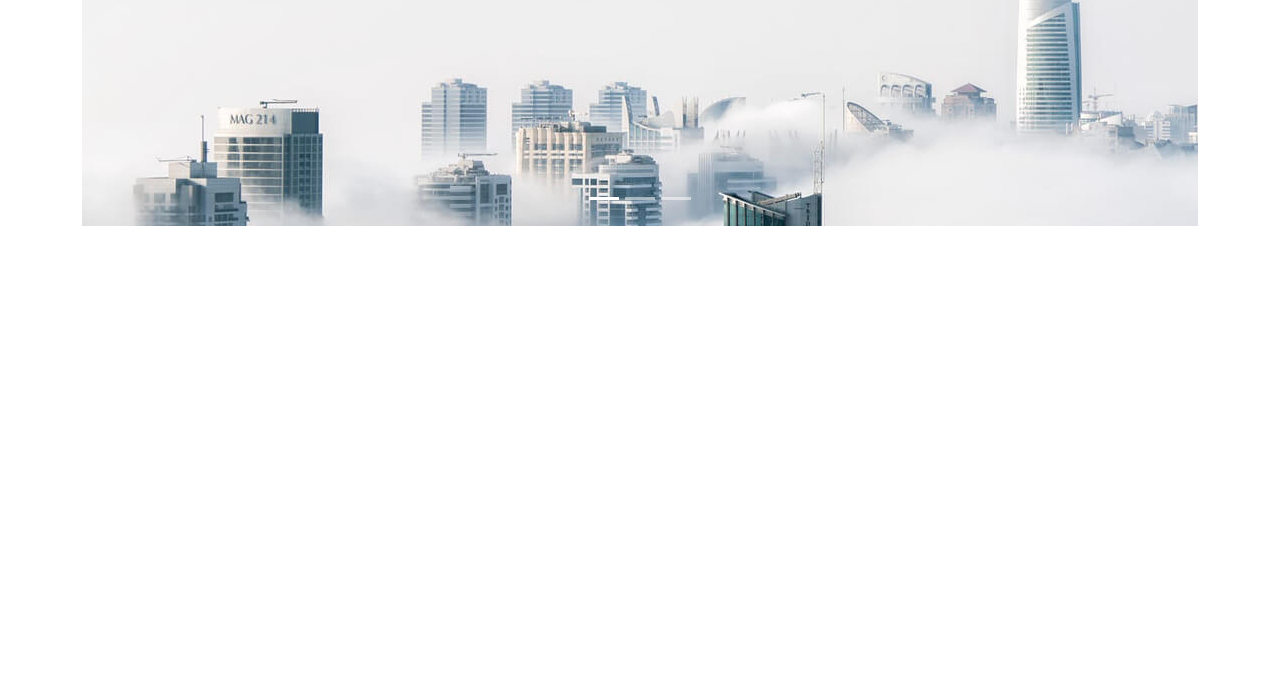
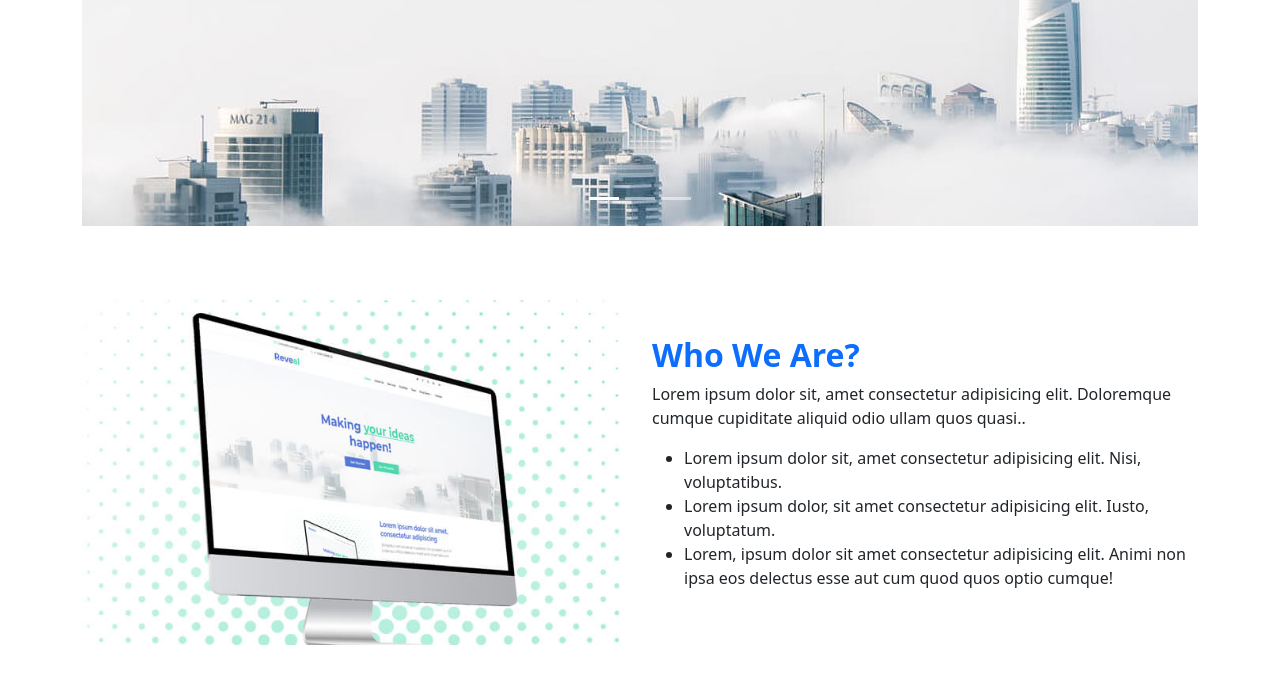
Before and after one commit to swadebsharma10/reveal-me, a plain HTML site: page index.html in a window 1280 px wide. Shown: the part 518-1202 px from the top of the page. Before the commit the page ends 800 px from the top, so only its background shows below. Drawn offline with Linux system fonts and the light colour scheme.

Commit message:
added who are we section

```diff
--- a/index.html
+++ b/index.html
@@ -12,7 +12,7 @@
 </head>
 <body>
    <header>
-    <div class="p-2 stciky-top header-bg mb-3">
+    <div class="p-2 sticky-top header-bg mb-3">
       <nav class="navbar navbar-expand-lg container-lg">
         <div class="container-fluid">
           <h1 class="text-primary fw-bold"> Reveal- <span class="secondary-text">Me</span> </h1>
@@ -104,6 +104,25 @@
     </section>
    </header>
 
+   <main>
+    <section class="container-lg my-5 py-4">
+      <div class="row g-4 d-flex justify-content-center align-items-center">
+        <div class="col-12 col-md-6">
+          <img class="w-100" src="image/about-img.jpg" alt="">
+        </div>
+        <div class="col-12 col-md-6">
+          <h2 class="fw-bold text-primary">Who We Are?</h2>
+          <p>Lorem ipsum dolor sit, amet consectetur adipisicing elit. Doloremque cumque cupiditate aliquid odio ullam quos quasi..</p>
+          <ul>
+            <li>Lorem ipsum dolor sit, amet consectetur adipisicing elit. Nisi, voluptatibus.</li>
+            <li>Lorem ipsum dolor, sit amet consectetur adipisicing elit. Iusto, voluptatum.</li>
+            <li>Lorem, ipsum dolor sit amet consectetur adipisicing elit. Animi non ipsa eos delectus esse aut cum quod quos optio cumque!</li>
+          </ul>
+        </div>
+      </div>
+    </section>
+   </main>
+
   <!-- Bj -->
   <script src="styles/js/bootstrap.js"></script>
 </body>
```
